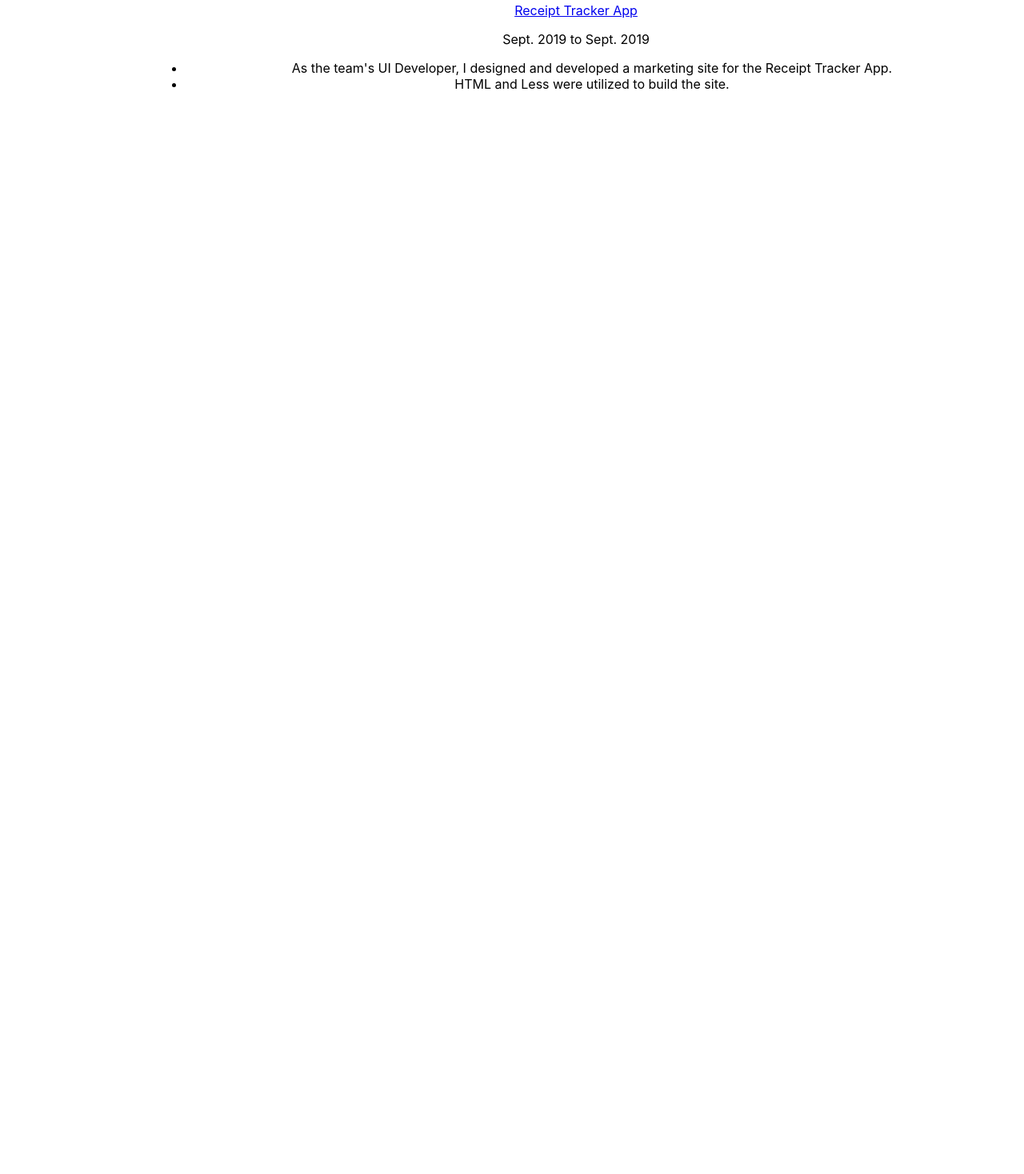
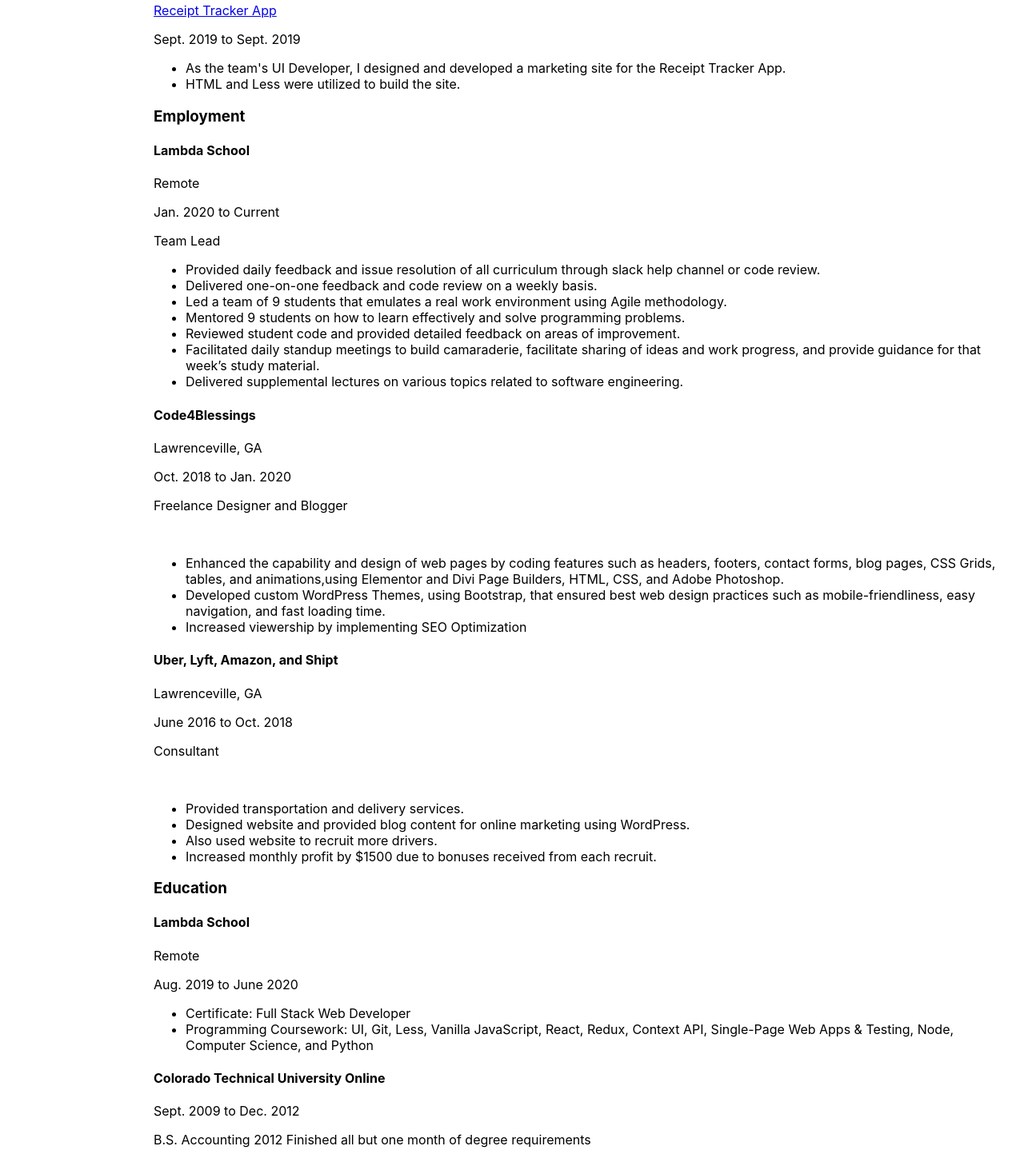
Before and after one commit to Code4Blessings/Coding-Resume, a React (Create React App) app: page / in a window 1280 px wide. Shown: the part 860-2328 px from the top of the page at 80% size. Before the commit the page ends 991 px from the top, so only its background shows below. Built offline with nearby package versions, Linux system fonts and the light colour scheme.

Commit message:
Completed JSX portion of all the components

```diff
--- a/src/App.scss
+++ b/src/App.scss
@@ -1,6 +1,4 @@
 .App {
-  text-align: center;
   max-width: 66rem;
-  height: auto;
   margin-left: 15%;
 }
--- a/src/components/Education.js
+++ b/src/components/Education.js
@@ -2,9 +2,35 @@
 
 const Education = () => {
     return (
-        <div>
-
+      <div className="education-container">
+        <div className="section-title">
+          <h3>Education</h3>
         </div>
+        <div className="section-list">
+          <div className="jobs">
+            <h4>Lambda School</h4>
+            <p className="location">Remote</p>
+            <p className="date">Aug. 2019​ to June 2020​</p>
+            <ul>
+              <li>Certificate: Full Stack Web Developer</li>
+              <li>
+                Programming Coursework: UI, Git, Less, Vanilla JavaScript,
+                React, Redux, Context API, Single-Page Web Apps & Testing, Node,
+                Computer Science, and Python
+              </li>
+            </ul>
+          </div>
+          <div className="jobs">
+            <h4>Colorado Technical University Online</h4>
+            <p className="date">Sept. 2009​ to Dec. 2012</p>
+            <p>
+              B.S. Accounting 2012​ Finished all but one month of degree
+              requirements
+            </p>
+          </div>
+          ​
+        </div>
+      </div>
     );
 };
 
--- a/src/components/Experience.js
+++ b/src/components/Experience.js
@@ -2,9 +2,87 @@
 
 const Experience = () => {
     return (
-        <div>
-
+      <div className="experience-container">
+        <div className="section-title">
+          <h3>Employment</h3>
         </div>
+        <div className="section-list">
+          <div className="jobs">
+            <h4>Lambda School</h4>
+            <p className="location">Remote</p>
+            <p className="date">Jan. 2020​ to Current</p>
+            <p className="role">Team Lead</p>
+            <ul>
+              <li>
+                Provided daily feedback and issue resolution of all curriculum
+                through slack help channel or code review.
+              </li>
+              <li>
+                Delivered one-on-one feedback and code review on a weekly basis.
+              </li>
+              <li>
+                Led a team of 9 students that emulates a real work environment
+                using Agile methodology.
+              </li>
+              <li>
+                Mentored 9 students on how to learn effectively and solve
+                programming problems.
+              </li>
+              <li>
+                Reviewed student code and provided detailed feedback on areas of
+                improvement.
+              </li>
+              <li>
+                Facilitated daily standup meetings to build camaraderie,
+                facilitate sharing of ideas and work progress, and provide
+                guidance for that week’s study material.
+              </li>
+              <li>
+                Delivered supplemental lectures on various topics related to
+                software engineering.
+              </li>
+            </ul>
+          </div>
+          <div className="jobs">
+            <h4>Code4Blessings</h4>
+            <p className="location">Lawrenceville, GA</p>
+            <p className="date">Oct. 2018​ to Jan. 2020</p>
+            <p className="role">Freelance Designer and Blogger</p>​
+            <ul>
+              <li>
+                Enhanced the capability and design of web pages by coding
+                features such as headers, footers, contact forms, blog pages,
+                CSS Grids, tables, and animations,using Elementor and Divi Page
+                Builders, HTML, CSS, and Adobe Photoshop.
+              </li>
+              <li>
+                Developed custom WordPress Themes, using Bootstrap, that ensured
+                best web design practices such as mobile-friendliness, easy
+                navigation, and fast loading time.
+              </li>
+              <li>Increased viewership by implementing SEO Optimization</li>
+            </ul>
+          </div>
+          <div className="jobs">
+            <h4>Uber, Lyft, Amazon, and Shipt</h4>
+            <p className="location">Lawrenceville, GA</p>
+            <p className="date">June 2016​ to Oct. 2018</p>
+            <p className="role">Consultant</p>​
+            <ul>
+              <li>Provided transportation and delivery services.</li>
+              <li>
+                Designed website and provided blog content for online marketing
+                using WordPress.
+              </li>
+              <li>Also used website to recruit more drivers.</li>
+              <li>
+                Increased monthly profit by $1500 due to bonuses received from
+                each recruit.
+              </li>
+            </ul>
+          </div>
+        </div>
+      </div>
     );
 };
 
```
